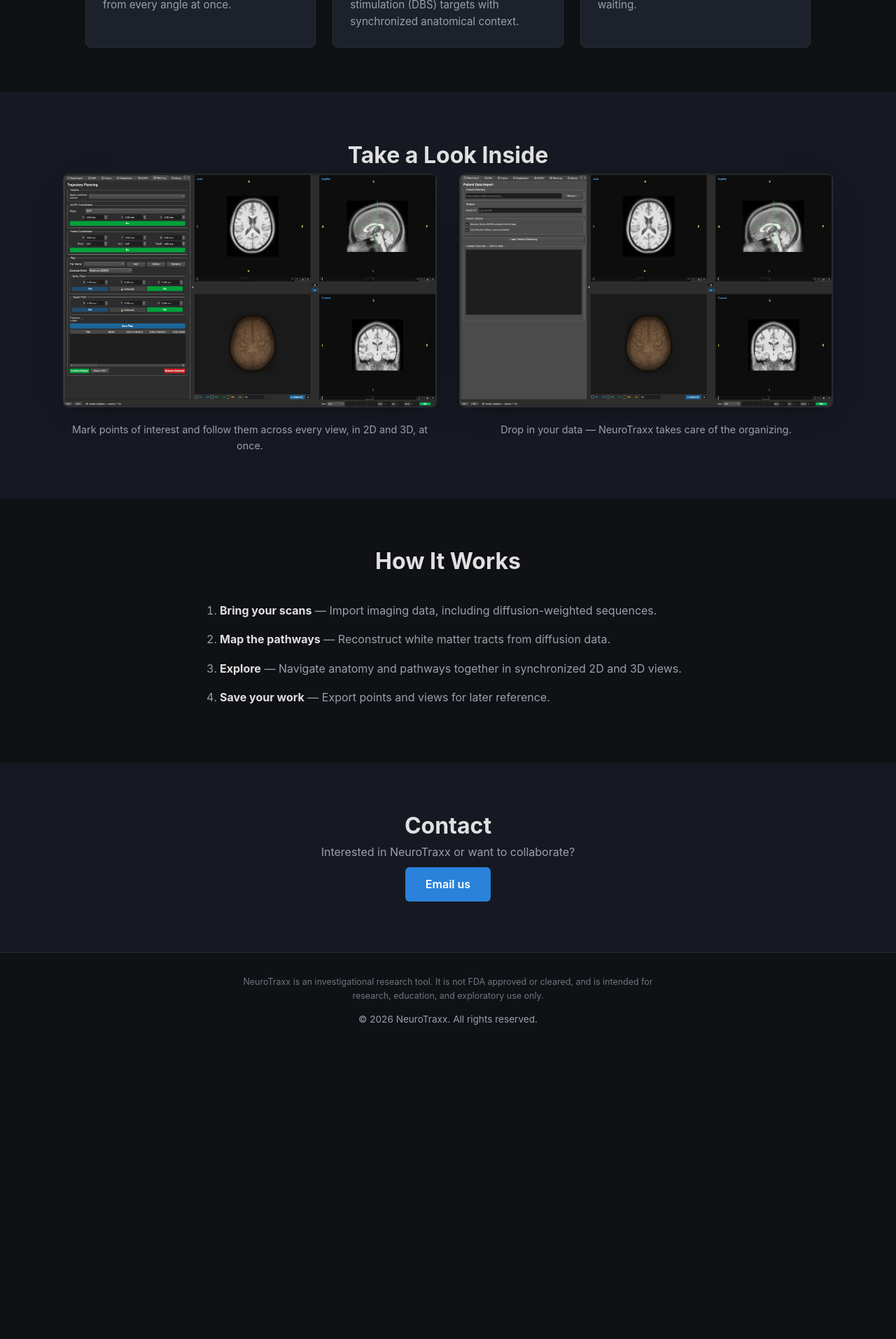
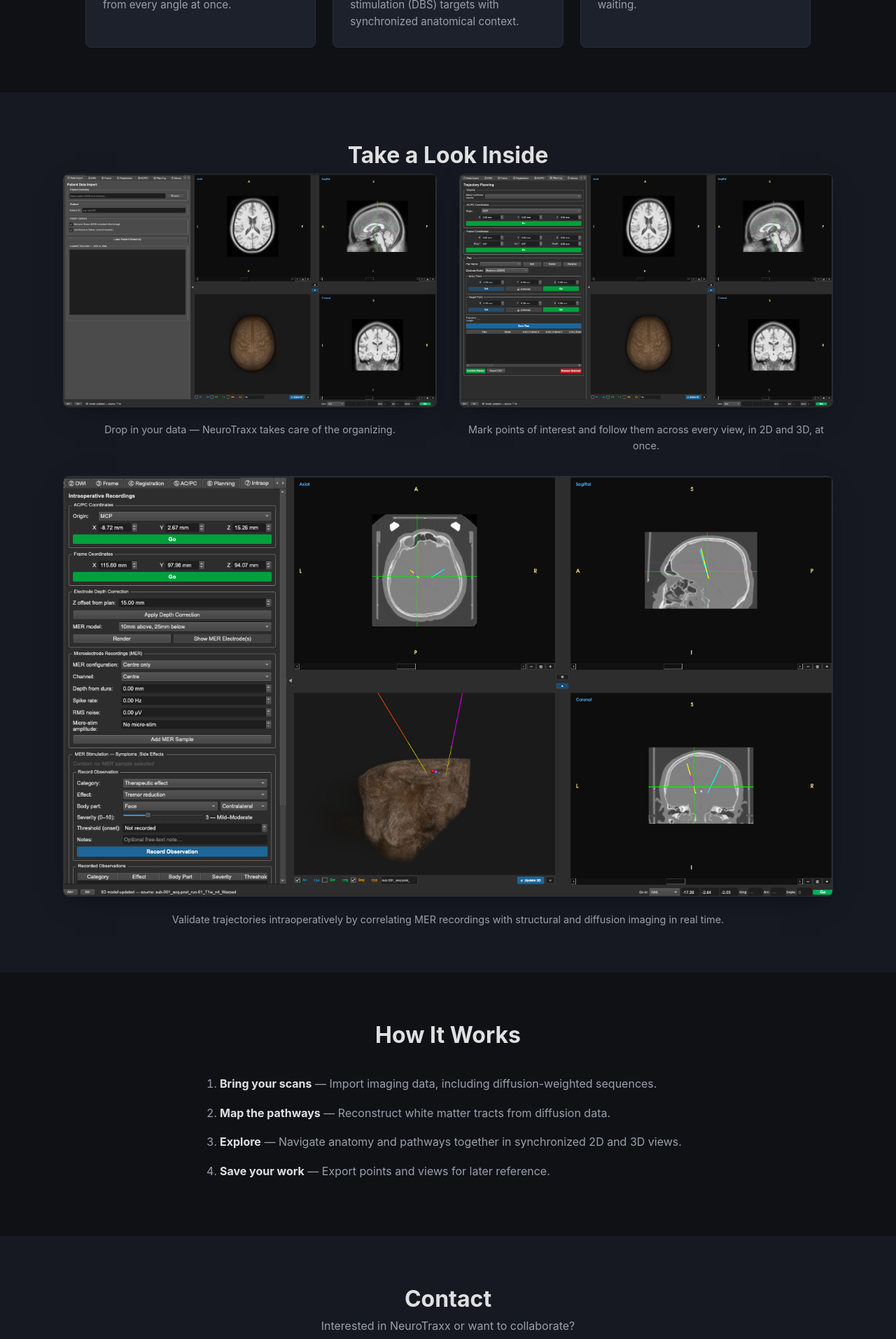
Before and after one commit to clement-t-chow/neurotraxx-site, a Jekyll site: the page built from index.html, in a window 1280 px wide. Shown: the part 1281-3194 px from the top of the page at 70% size. Built offline with Jekyll 4.4.1, drawn with Linux system fonts in a browser that asks for light colours; before the commit the page ends 2781 px from its top, so only the background shows below that.

Commit message:
Reorder screenshots, add intraoperative MER validation section

```diff
--- a/assets/css/style.css
+++ b/assets/css/style.css
@@ -191,6 +191,14 @@
   gap: 2rem;
 }
 
+.screens + .screens {
+  margin-top: 2rem;
+}
+
+.screen.wide {
+  grid-column: 1 / -1;
+}
+
 .screen img {
   width: 100%;
   border-radius: 8px;
--- a/index.html
+++ b/index.html
@@ -64,12 +64,19 @@
       <h2>Take a Look Inside</h2>
       <div class="screens">
         <figure class="screen">
+          <img src="{{ '/assets/img/screenshot_dataimport.png' | relative_url }}" alt="Data import screen with directory selection and import options">
+          <figcaption>Drop in your data — NeuroTraxx takes care of the organizing.</figcaption>
+        </figure>
+        <figure class="screen">
           <img src="{{ '/assets/img/screenshot_planning.png' | relative_url }}" alt="Subcortical navigation view with point controls alongside axial, sagittal, coronal and 3D brain views">
           <figcaption>Mark points of interest and follow them across every view, in 2D and 3D, at once.</figcaption>
         </figure>
-        <figure class="screen">
-          <img src="{{ '/assets/img/screenshot_dataimport.png' | relative_url }}" alt="Data import screen with directory selection and import options">
-          <figcaption>Drop in your data — NeuroTraxx takes care of the organizing.</figcaption>
+      </div>
+
+      <div class="screens">
+        <figure class="screen wide">
+          <img src="{{ '/assets/img/screenshot_intraop.png' | relative_url }}" alt="Intraoperative view correlating MER tracks with structural and diffusion imaging">
+          <figcaption>Validate trajectories intraoperatively by correlating MER recordings with structural and diffusion imaging in real time.</figcaption>
         </figure>
       </div>
     </section>
```
Also changed, not shown: assets/img/screenshot_intraop.png (added).
